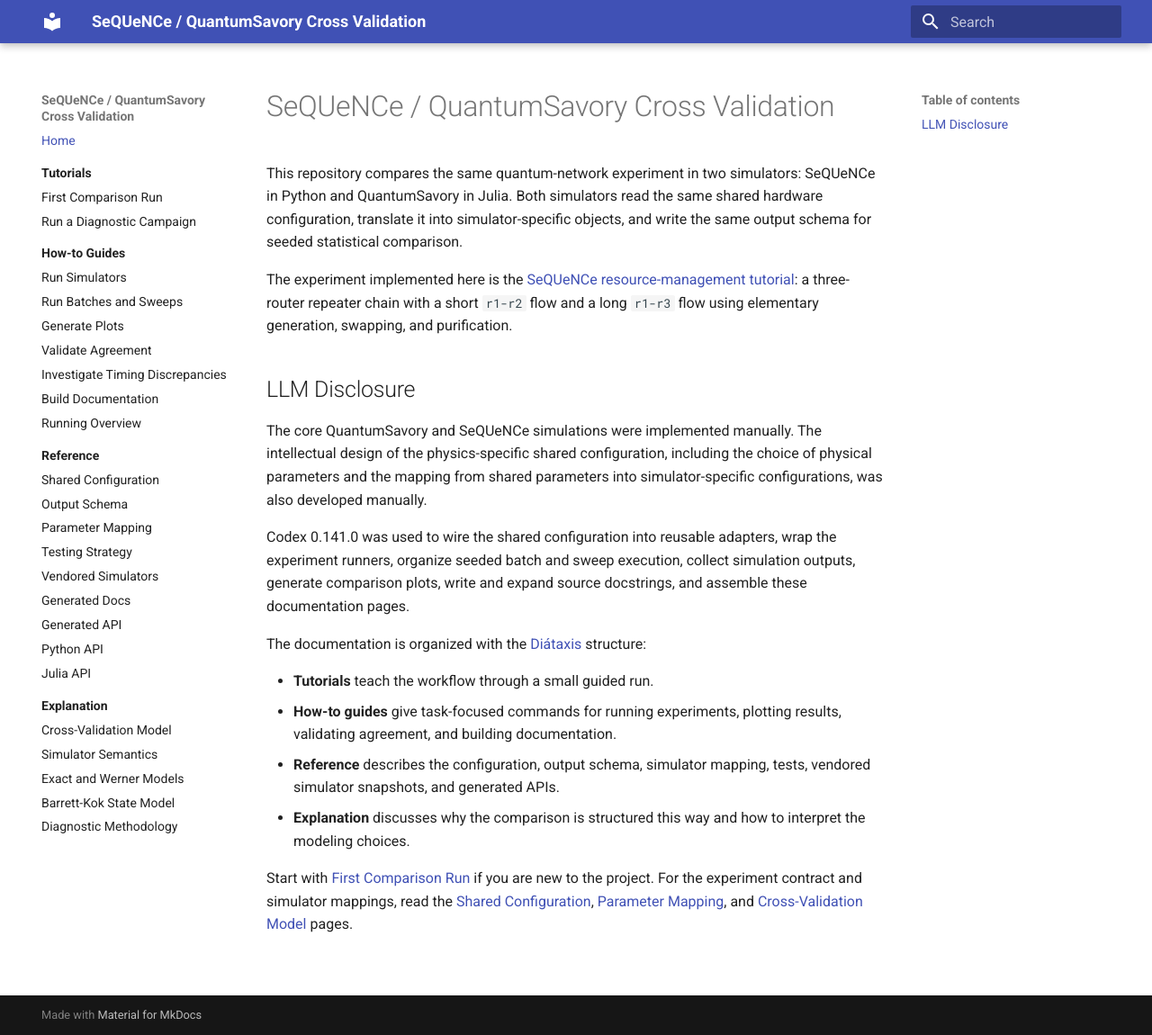
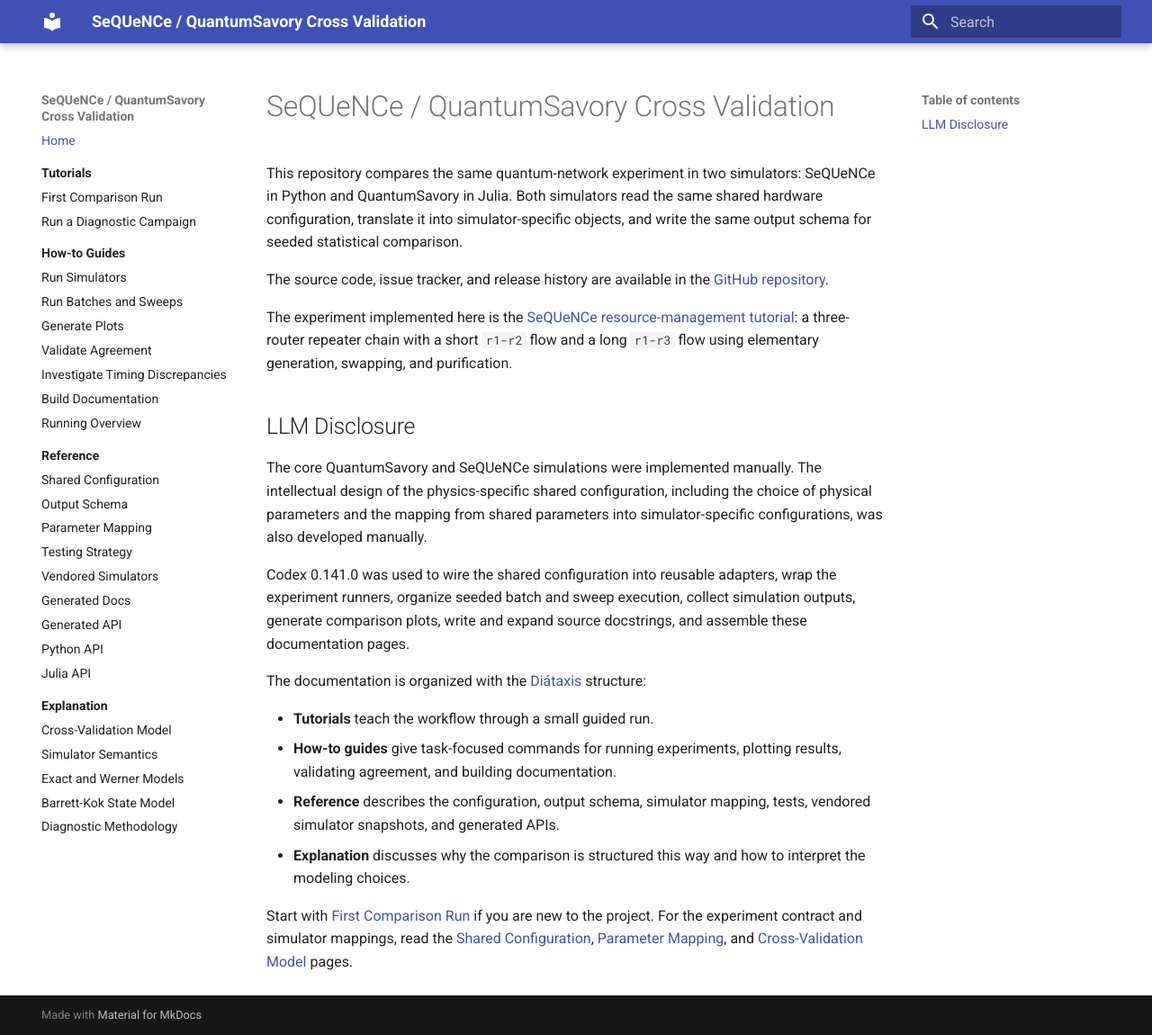
Before and after one commit to LBacciottini/SeQUeNCe_QSavory_comparison, an MkDocs documentation site: the page built from docs/index.md, in a window 1280 px wide and 1150 px high. Shown: the whole window at 90% size. Built offline with MkDocs 1.6.1 and Material for MkDocs 9.7.7, drawn with Linux system fonts in a browser that asks for light colours.

Commit message:
Add repository link to docs landing page

```diff
--- a/docs/index.md
+++ b/docs/index.md
@@ -4,6 +4,9 @@
 SeQUeNCe in Python and QuantumSavory in Julia. Both simulators read the same
 shared hardware configuration, translate it into simulator-specific objects, and
 write the same output schema for seeded statistical comparison.
+
+The source code, issue tracker, and release history are available in the
+[GitHub repository](https://github.com/LBacciottini/SeQUeNCe_QSavory_comparison).
 
 The experiment implemented here is the
 [SeQUeNCe resource-management tutorial](https://sequence-rtd-tutorial.readthedocs.io/stable/tutorial/chapter4/resource_management.html):
```
